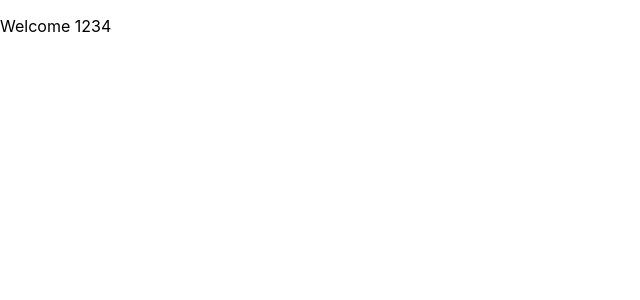
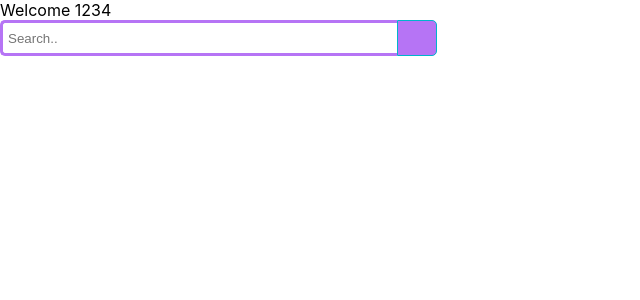
Before and after one commit to Achudan/ecommercefrontend, a React (Create React App) app: page / in a window 1280 px wide. Both pictures are taken after typing "name@example.com", "Sample123" into the empty fields and a click on the input "Sign In". Shown: the top 300 px of the page, without its empty margins (0-640 px from the left). Built offline with nearby package versions, Linux system fonts and the light colour scheme.

Commit message:
SEARCH BAR

```diff
--- a/src/App.css
+++ b/src/App.css
@@ -1,16 +1,5 @@
 .App {
   text-align: center;
-}
-
-.App-logo {
-  height: 40vmin;
-  pointer-events: none;
-}
-
-@media (prefers-reduced-motion: no-preference) {
-  .App-logo {
-    animation: App-logo-spin infinite 20s linear;
-  }
 }
 
 .App-header {
@@ -28,11 +17,37 @@
   color: #61dafb;
 }
 
-@keyframes App-logo-spin {
-  from {
-    transform: rotate(0deg);
-  }
-  to {
-    transform: rotate(360deg);
-  }
+.searchBar {
+  color: #000000;
+  width: 100%;
+  position: relative;
+  display: flex;
+  /* transform: translate(-50%, -50%); */
 }
+
+.searchButton {
+  width: 40px;
+  height: 36px;
+  border: 1px solid #00B4CC;
+  background:#b674f5;
+  text-align: left;
+  color: rgb(0, 0, 0);
+  border-radius: 0 5px 5px 0;
+  cursor: pointer;
+  font-size: 20px;
+}
+
+.searchBarInput {
+  width: 30%;
+  border: 3px solid #b674f5;
+  border-right: none;
+  padding: 5px;
+  height: 20px;
+  border-radius: 5px 0 0 5px;
+  outline: none;
+  color: #9DBFAF;
+}
+
+.searchBarInput:focus{
+  color: #302c2c;
+}
--- a/src/components/HomePage.js
+++ b/src/components/HomePage.js
@@ -1,4 +1,6 @@
 import React from 'react';
+import NavBar from './NavBar';
+import SearchBar from './SearchBar';
 
 class HomePage extends React.Component{
     constructor(props){
@@ -15,7 +17,14 @@ class HomePage extends React.Component{
     render(){
         return(
             <div>
-                <p>Welcome {this.state.userID}</p>
+                <NavBar />
+                <div>
+                    <span className="welcomeMessage">Welcome {this.state.userID}</span>
+                    {/* <span> */}
+                        <SearchBar />
+                    {/* </span> */}
+                </div>
+
             </div>
         )
     }
--- /dev/null
+++ b/src/components/NavBar.js
@@ -0,0 +1,19 @@
+import React from 'react';
+
+class NavBar extends React.Component{
+    constructor(props){
+        super(props);
+        this.state={
+
+        }
+    }
+    render(){
+        return(
+            <div>
+
+            </div>
+        )
+    }
+}
+
+export default NavBar
--- /dev/null
+++ b/src/components/SearchBar.js
@@ -0,0 +1,26 @@
+import React from 'react'
+import '../App.css';
+
+export default class SearchBar extends React.Component {
+    constructor() {
+        super()
+        this.state = {
+
+        }
+    }
+    onChange=()=>{
+
+    }
+    render() {
+        return (
+            <div className="wrap">
+                <div className="searchBar">
+                    <input className="searchBarInput" placeholder="Search.." onChange={this.onChange}></input>
+                    <button className="searchButton">
+                        {/*  */}
+                    </button>
+                </div>
+            </div>
+        )
+    }
+}
--- a/src/components/SignInPage.js
+++ b/src/components/SignInPage.js
@@ -32,7 +32,7 @@ class SignInPage extends React.Component{
     }
 
     render() {
-        let afterLogin =<p>login failed</p>
+        let afterLogin;
 
         if(this.state.loginAccepted){
             console.log(this.state.userId)
```
